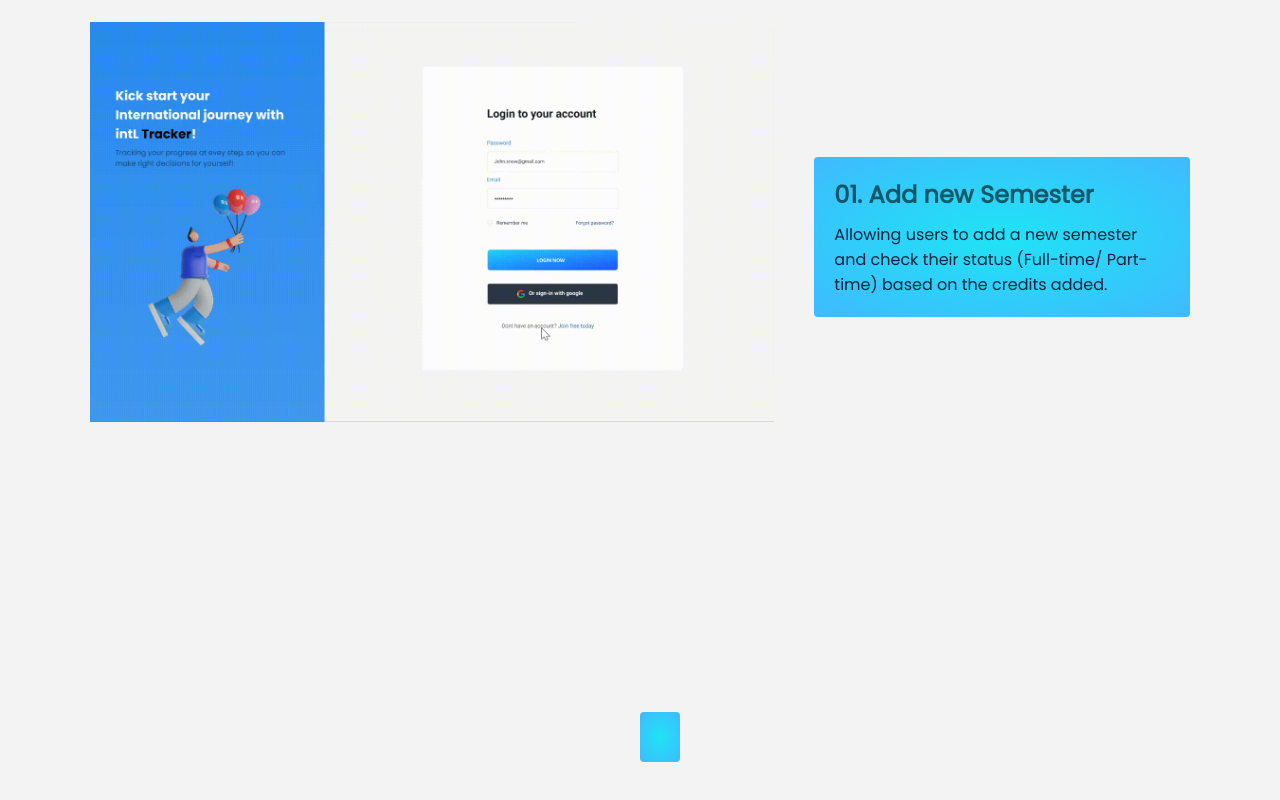
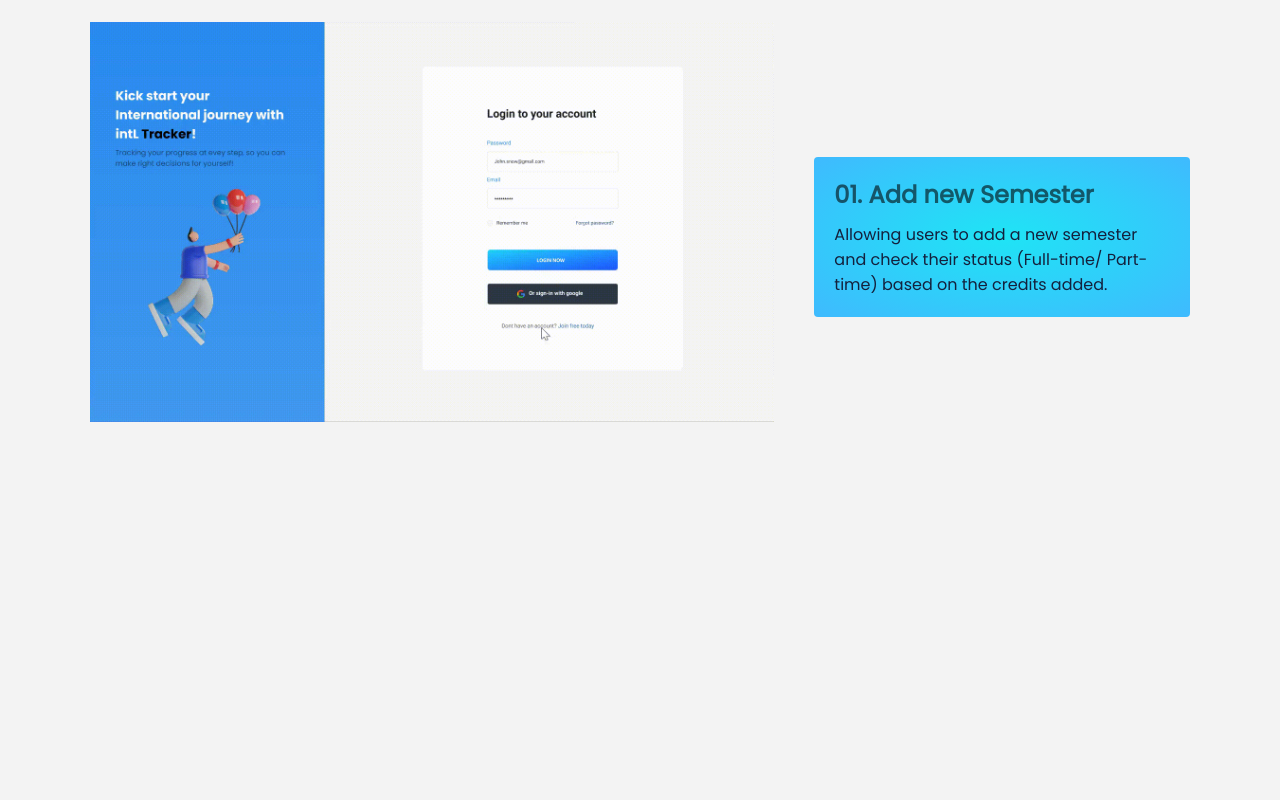
Before and after one commit to AnanyaThukral/Portfolio, a React (Create React App) app: page /intLTracker in a window 1280 px wide. Shown: the part 10141-10941 px from the top of the page. After the commit the page ends 10653 px from the top, so only its background shows below. Built offline with nearby package versions, Linux system fonts and the light colour scheme.

Commit message:
transfer

```diff
--- a/src/FinalDesigns.js
+++ b/src/FinalDesigns.js
@@ -9,7 +9,6 @@ const FinalDesigns = () => {
             <Text>After getting an idea of what the design flow is and main features in paper sketches that I want to integrate I designed wireframes and switched to my final web app design.</Text>
            <PrototypeContainer>
                <Prototype image = "./prototype/AddSemester.gif" title = "01. Add new Semester" description = " Allowing users to add a new semester and check their status (Full-time/ Part-time) based on the credits added."/>
-               <Prototype/>
            </PrototypeContainer>
         </Container>
     )
--- a/src/Prototype.js
+++ b/src/Prototype.js
@@ -4,7 +4,6 @@ import styled from 'styled-components'
 const Prototype = ({image, title,description}) => {
     return (
         <Container>
-             <KeyFeatures>
                 <PrototypeContainer>
                     <Image src = {image}/>
                 </PrototypeContainer>
@@ -14,15 +13,13 @@ const Prototype = ({image, title,description}) => {
                         {description}
                     </Description>
                 </TextFeature>
-            </KeyFeatures>
         </Container>
     )
 }
 
 export default Prototype
 
-const Container = styled.div``
-const KeyFeatures = styled.div`
+const Container = styled.div`
 
     span{
         font-size: 1.3rem;
```
